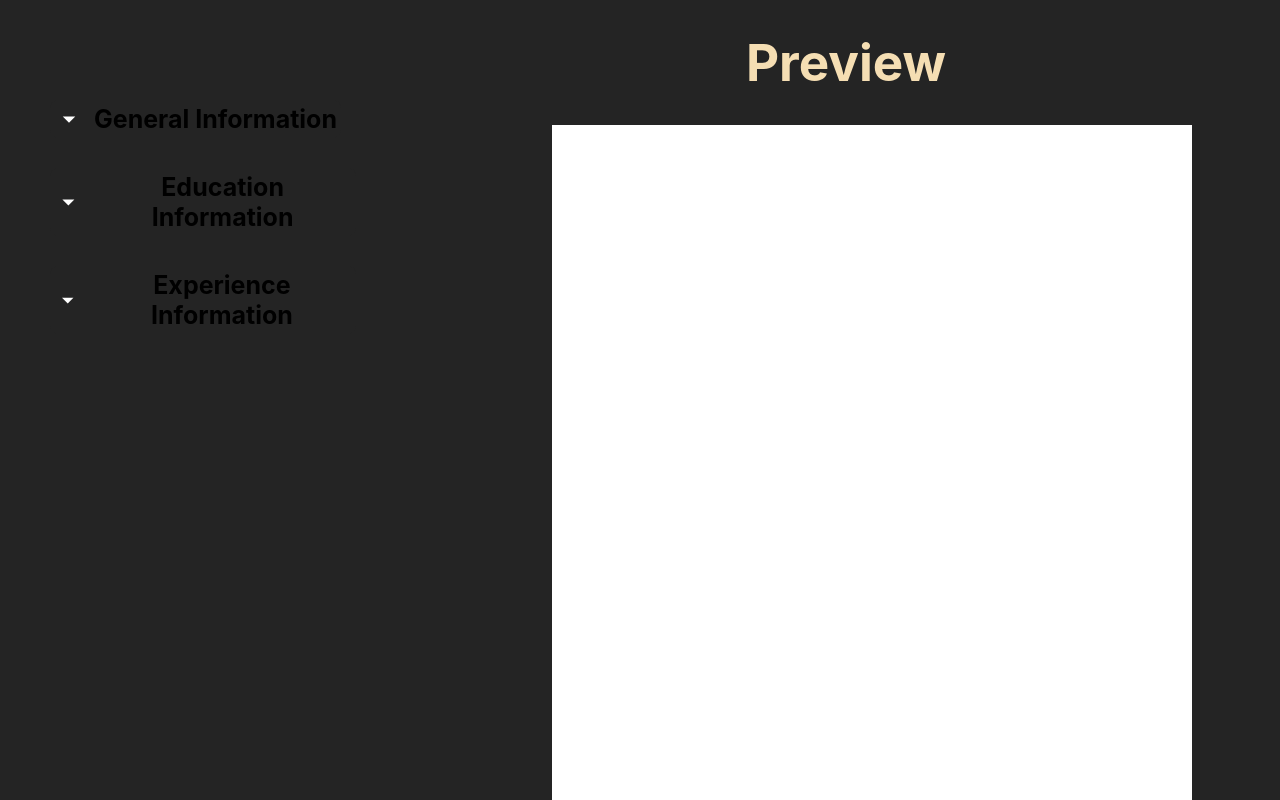
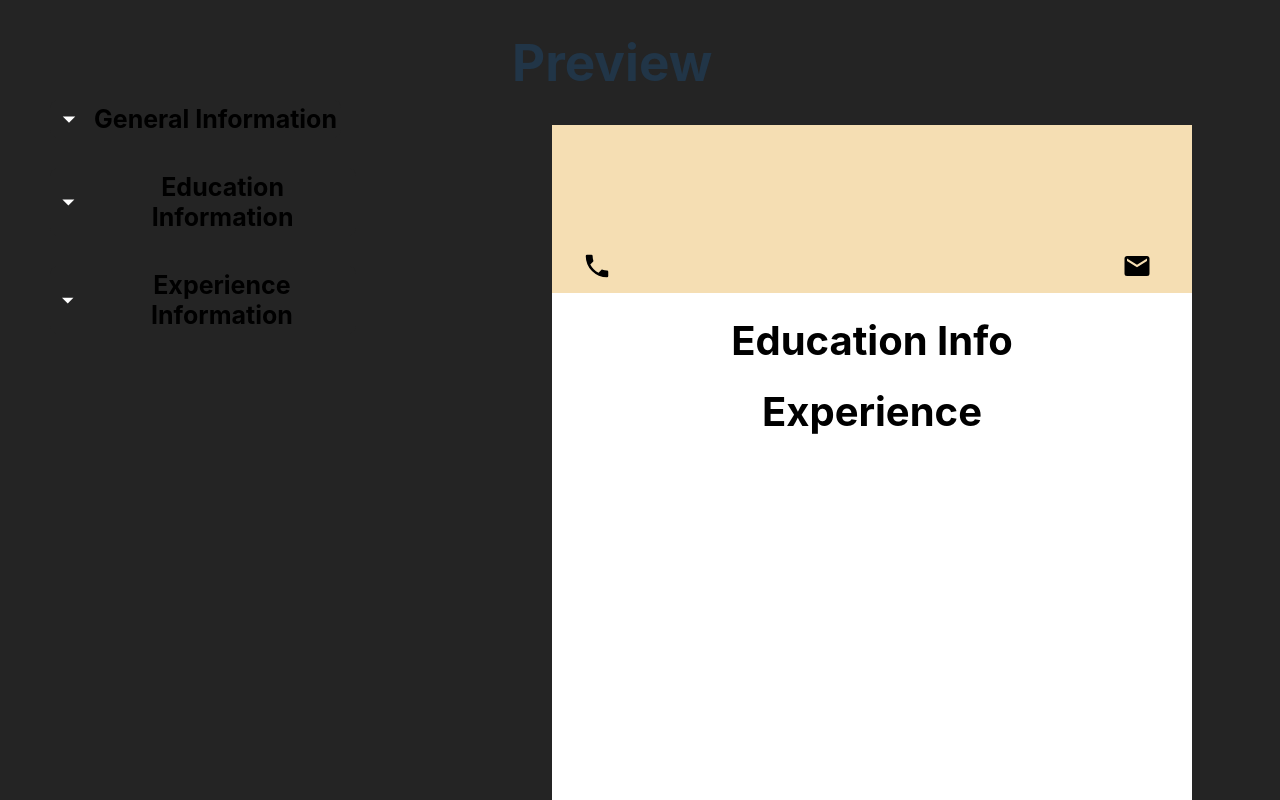
Before and after one commit to Golden-Exp/Odin-CV-Application, a React (Vite) app: page / in a window 1280 px wide. Shown: the top 800 px of the page. Built offline with nearby package versions, Linux system fonts and the light colour scheme.

Commit message:
Complete the Resume Preview component

```diff
--- a/src/App.jsx
+++ b/src/App.jsx
@@ -21,7 +21,11 @@ function App() {
         />
       </div>
       <div className='resume'>
-        <Resume />
+        <Resume
+          SavedGeneral={SavedGeneral}
+          SavedEducation={SavedEducation}
+          SavedExperience={SavedExperience}
+        />
       </div>
     </div>
   )
--- a/src/Components/EducationForm.jsx
+++ b/src/Components/EducationForm.jsx
@@ -32,6 +32,12 @@ function Education({ SavedEducation, saveEducation }) {
             saveEducation((prevSave) => prevSave.filter((item) => item.id != id))
         }
 
+        const clickEdit = (id) => () => {
+            console.log(id);
+            const inst =  SavedEducation.find((institue) => institue.id === id)
+            setNewEdu(inst)
+        }
+
         return (
             EduButton == false ?
             <div>
@@ -52,7 +58,7 @@ function Education({ SavedEducation, saveEducation }) {
                     </div>
                     <div className="field">
                         <label>Date of Study</label>
-                        <input name="Date" defaultValue={NewEdu.Date} onChange={handleChange} ></input>
+                        <input name="Date" defaultValue={NewEdu.Date} placeholder="DD/MM/YY" onChange={handleChange} ></input>
                     </div>
                 </form>
                 <button onClick={clickCancel} >Cancel</button>
@@ -64,7 +70,7 @@ function Education({ SavedEducation, saveEducation }) {
                 <ul className="list" >
                     {SavedEducation.map((institute) => (
                         <li key={institute.id} >
-                            <button className="ListButton">{institute.SchoolName}</button>
+                            <button key={institute.id} className="ListButton" onClick={clickEdit} >{institute.SchoolName}</button>
                             <button className="ListButton" onClick={() => clickDelete(institute.id)} ><svg xmlns="http://www.w3.org/2000/svg" viewBox="0 0 24 24"><title>delete</title><path d="M19,4H15.5L14.5,3H9.5L8.5,4H5V6H19M6,19A2,2 0 0,0 8,21H16A2,2 0 0,0 18,19V7H6V19Z" /></svg></button>
                         </li>
                     ))}
--- a/src/Components/ExperienceForm.jsx
+++ b/src/Components/ExperienceForm.jsx
@@ -56,11 +56,11 @@ function Experience({ SavedExperience, saveExperience }) {
                     </div>
                     <div className="field">
                         <label>Start date</label>
-                        <input name="StartDate" defaultValue={NewExp.StartDate} onChange={handleChange} ></input>
+                        <input name="StartDate" defaultValue={NewExp.StartDate} onChange={handleChange} placeholder="DD/MM/YY" ></input>
                     </div>
                     <div className="field">
                         <label>End Date</label>
-                        <input name="EndDate" defaultValue={NewExp.EndDate} onChange={handleChange} ></input>
+                        <input name="EndDate" defaultValue={NewExp.EndDate} placeholder="DD/MM/YY" onChange={handleChange} ></input>
                     </div>
                 </form>
                 <button onClick={clickCancel} >Cancel</button>
--- a/src/Components/Resume.jsx
+++ b/src/Components/Resume.jsx
@@ -1,9 +1,50 @@
 import "../Styles/Resume.css"
-function Resume() {
+function Resume({SavedGeneral, SavedEducation, SavedExperience}) {
+    const EductionDeets = SavedEducation.map((institute) =>
+        <div key={institute.id} className="eduField" >
+            <div className="tit" >{institute.Title}</div>
+            <div className="inst">{institute.SchoolName}
+                <em>{institute.Date}</em>
+            </div>
+        </div>)
+    const ExpDeets = SavedExperience.map((institute) => (
+        <div key={institute.id} className="expField">
+            <h2>{institute.CompanyName}</h2>
+            <div className="roles" >
+                <h4>{institute.Position}</h4>
+                <h5>{institute.StartDate} - {institute.EndDate}</h5>
+            </div>
+            <div className="desc" >{institute.Responsibilities}</div>
+        </div>
+    ))
+
     return (
         <div className="ResumeContainer">
             <h1>Preview</h1>
             <div className="preview">
+                <div className="header">
+                    <h1>{SavedGeneral.FirstName} {SavedGeneral.LastName}</h1>
+                </div>
+                <div className="info">
+                    <div className="cont" >
+                        <svg xmlns="http://www.w3.org/2000/svg" viewBox="0 0 24 24"><title>phone</title><path d="M6.62,10.79C8.06,13.62 10.38,15.94 13.21,17.38L15.41,15.18C15.69,14.9 16.08,14.82 16.43,14.93C17.55,15.3 18.75,15.5 20,15.5A1,1 0 0,1 21,16.5V20A1,1 0 0,1 20,21A17,17 0 0,1 3,4A1,1 0 0,1 4,3H7.5A1,1 0 0,1 8.5,4C8.5,5.25 8.7,6.45 9.07,7.57C9.18,7.92 9.1,8.31 8.82,8.59L6.62,10.79Z" /></svg>
+                        {SavedGeneral.PhoneNumber}
+                    </div>
+                    <div className="cont" >
+                        <svg xmlns="http://www.w3.org/2000/svg" viewBox="0 0 24 24"><title>email</title><path d="M20,8L12,13L4,8V6L12,11L20,6M20,4H4C2.89,4 2,4.89 2,6V18A2,2 0 0,0 4,20H20A2,2 0 0,0 22,18V6C22,4.89 21.1,4 20,4Z" /></svg>
+                        {SavedGeneral.mail}
+                    </div>
+                </div>
+                <div className="others" >
+                    <div className="edu" >
+                        <h1>Education Info</h1>
+                        {EductionDeets}
+                    </div>
+                    <div className="exp" >
+                        <h1>Experience</h1>
+                        {ExpDeets}
+                    </div>
+                </div>
             </div>
         </div>
     )
--- a/src/Styles/Resume.css
+++ b/src/Styles/Resume.css
@@ -4,12 +4,6 @@
     align-items: center;
     justify-content: center;
     box-sizing: border-box;
-}
-
-h1 {
-    color: wheat;
-    text-align: center;
-    margin-right: 100px;
 }
 
 .preview {
@@ -20,4 +14,114 @@ h1 {
     margin-top: 20px;
     margin-bottom: 20px;
     box-sizing: border-box;
+    display: flex;
+    flex-direction: column;
 }
+
+.others {
+    height:85%;
+}
+
+.header {
+    height: 15%;
+    background-color: wheat;
+    text-align: center;
+    align-items: center;
+}
+
+.header > h1 {
+    color: black;
+    text-align: center;
+    margin: 0;
+    margin-bottom: 20px;
+    margin-top: 20px;
+}
+
+.cont > svg {
+    width: 30px;
+    fill: black;
+    height: 30px;
+}
+
+.info {
+    height: 5%;
+    background-color: wheat;
+    display: flex;
+    justify-content: space-between;
+}
+
+.cont {
+    display: flex;
+    margin-left: 30px;
+    margin-right: 30px;
+    color: black;
+    font-size: 20px;
+}
+
+.eduField {
+    color: black;
+    display: flex;
+    justify-content: space-between;
+    margin-bottom: 20px;
+}
+
+.tit {
+    font-size: 30px;
+}
+
+.inst {
+    display: flex;
+    flex-direction: column;
+}
+
+.edu {
+    text-align: center;
+}
+
+.edu > h1 {
+    color: black;
+    font-size: 40px;
+}
+
+.expField {
+    color: black;
+    display: flex;
+    flex-direction: column ;
+    text-align: left;
+    gap: 0;
+    margin-bottom: 40px;
+}
+
+.expField > h2 {
+    font-size: 30px;
+    margin: 0;
+    margin-bottom: 10px;
+}
+
+.roles {
+    display: flex;
+    justify-content: space-between;
+}
+
+.roles > h4 {
+    margin: 0;
+    margin-left: 10px;
+}
+
+.roles > h5 {
+    margin: 0;
+    margin-right: 10px;
+}
+
+.desc {
+    margin-left: 10px;
+}
+
+.exp {
+    text-align: center;
+}
+
+.exp > h1 {
+    color: black;
+    font-size: 40px;
+}
```
